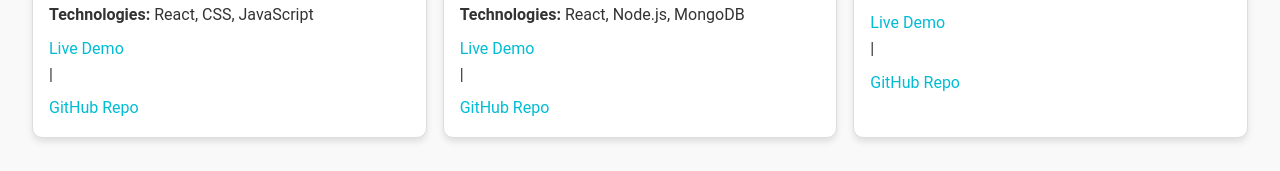
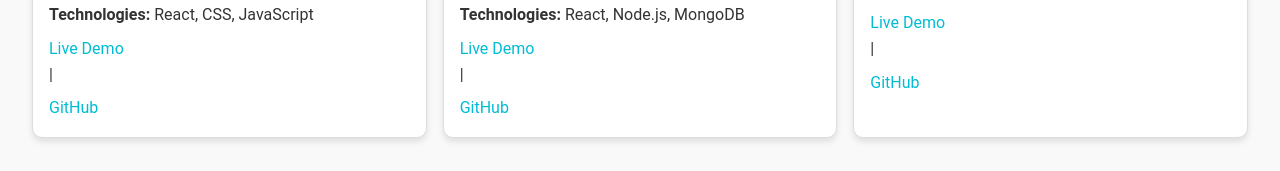
Before and after one commit to kipngenohaaron/kipngenoh-portfolio, a React (Create React App) app: page /projects in a window 1280 px wide. Shown: the part 287-458 px from the top of the page. Built offline with nearby package versions, Linux system fonts and the light colour scheme.

Commit message:
routing linking

```diff
--- a/src/components/Projects.js
+++ b/src/components/Projects.js
@@ -1,3 +1,59 @@
+// import React from 'react';
+
+// const Projects = () => {
+//   return (
+//     <section id="projects" className="projects-section">
+//       <h2>Projects</h2>
+//       <div className="project-list">
+//         <div className="project-card">
+//           <h3>1. E-commerce Website</h3>
+//           <p>
+//             A full-stack e-commerce website built using React for the frontend and Node.js for the backend.
+//             Users can browse products, add to cart, and complete transactions.
+//           </p>
+//           <a href="https://github.com/yourusername/e-commerce" target="_blank" rel="noopener noreferrer">
+//             GitHub Repo
+//           </a>
+//         </div>
+
+//         <div className="project-card">
+//           <h3>2. Blog Platform</h3>
+//           <p>
+//             A blog platform where users can create, edit, and delete blog posts. It includes features like
+//             comment sections and likes on posts.
+//           </p>
+//           <a href="https://github.com/yourusername/blog-platform" target="_blank" rel="noopener noreferrer">
+//             GitHub Repo
+//           </a>
+//         </div>
+
+//         <div className="project-card">
+//           <h3>3. Personal Portfolio</h3>
+//           <p>
+//             A portfolio website showcasing my web development skills, projects, and contact information. Built
+//             using React.js and hosted on GitHub Pages.
+//           </p>
+//           <a href="https://github.com/yourusername/portfolio" target="_blank" rel="noopener noreferrer">
+//             GitHub Repo
+//           </a>
+//         </div>
+
+//         <div className="project-card">
+//           <h3>4. Weather App</h3>
+//           <p>
+//             A weather forecasting app that provides real-time weather updates using OpenWeather API.
+//             Built with React and styled using CSS.
+//           </p>
+//           <a href="https://github.com/yourusername/weather-app" target="_blank" rel="noopener noreferrer">
+//             GitHub Repo
+//           </a>
+//         </div>
+//       </div>
+//     </section>
+//   );
+// };
+
+// export default Projects;
 import React from 'react';
 
 const Projects = () => {
@@ -6,22 +62,22 @@ const Projects = () => {
       title: 'Portfolio Website',
       description: 'A personal portfolio showcasing my skills and projects.',
       technologies: ['React', 'CSS', 'JavaScript'],
-      demo: '#',
-      repo: 'https://github.com/kipngenohaaron/portfolio',
+      demo: 'https://example.com',
+      repo: 'https://github.com/kipngenohaaron/portfolio'
     },
     {
       title: 'E-commerce App',
       description: 'A modern e-commerce platform with payment gateway integration.',
       technologies: ['React', 'Node.js', 'MongoDB'],
-      demo: '#',
-      repo: 'https://github.com/kipngenohaaron/ecommerce-app',
+      demo: 'https://example.com',
+      repo: 'https://github.com/kipngenohaaron/ecommerce-app'
     },
     {
       title: 'Learning Management System',
       description: 'An LMS for educators to manage online courses.',
       technologies: ['Django', 'React', 'PostgreSQL'],
-      demo: '#',
-      repo: 'https://github.com/kipngenohaaron/lms',
+      demo: 'https://example.com',
+      repo: 'https://github.com/kipngenohaaron/lms'
     },
   ];
 
@@ -35,7 +91,7 @@ const Projects = () => {
             <p>{project.description}</p>
             <p><strong>Technologies:</strong> {project.technologies.join(', ')}</p>
             <a href={project.demo} target="_blank" rel="noopener noreferrer">Live Demo</a> |{' '}
-            <a href={project.repo} target="_blank" rel="noopener noreferrer">GitHub Repo</a>
+            <a href={project.repo} target="_blank" rel="noopener noreferrer">GitHub</a>
           </div>
         ))}
       </div>
```
